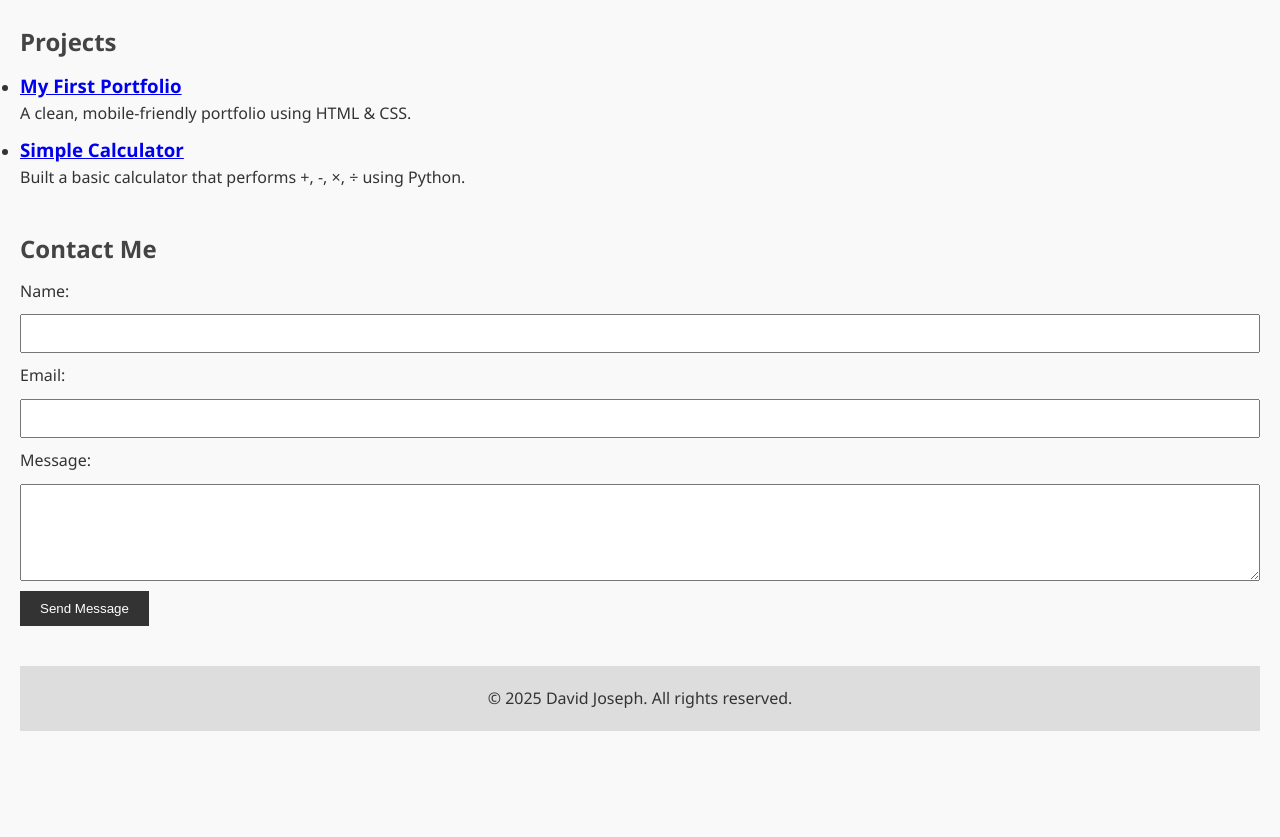
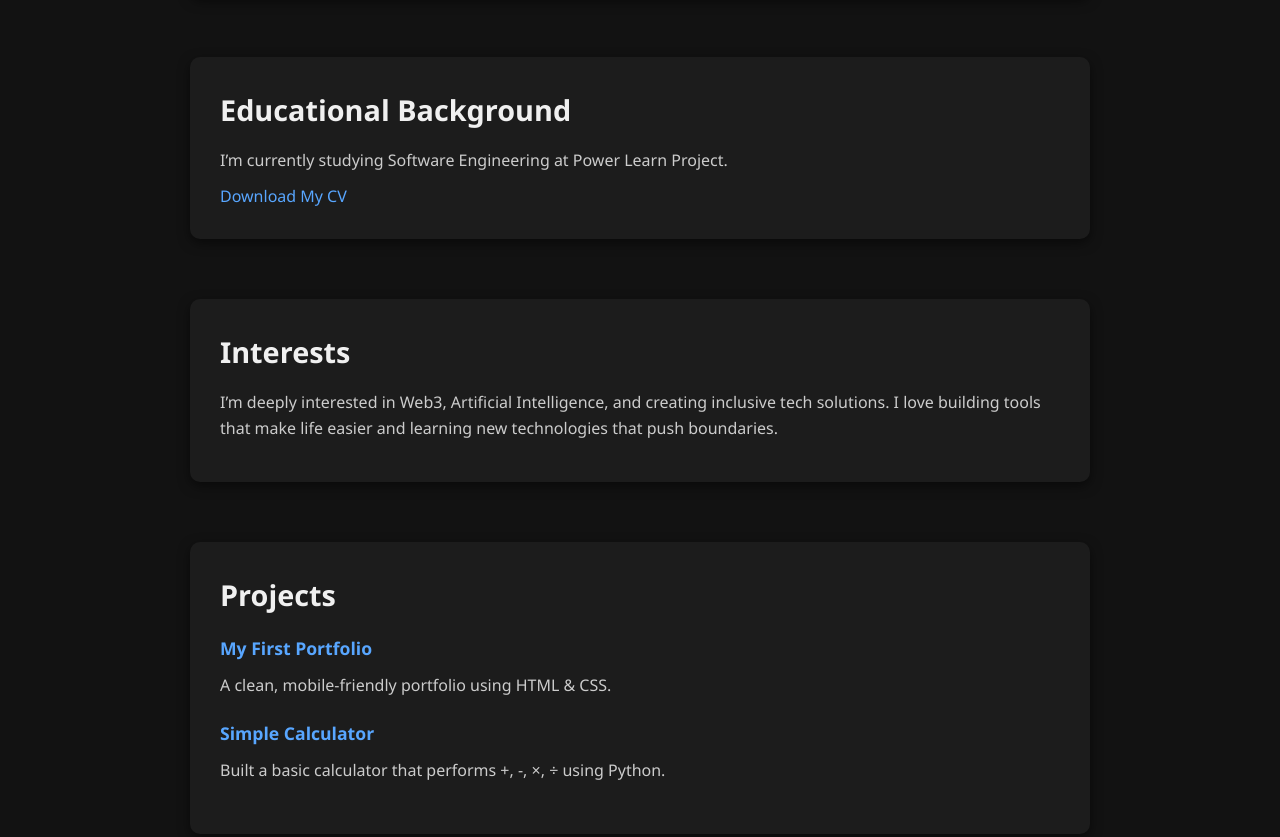
Before and after one commit to 0xdave1/portfolio-powerlearn-hackathon, a plain HTML site: page index.html in a window 1280 px wide. Shown: the part 823-1660 px from the top of the page. Before the commit the page ends 1574 px from the top, so only its background shows below. Drawn offline with Linux system fonts and the light colour scheme.

Commit message:
updated the styling

```diff
--- a/style.css
+++ b/style.css
@@ -1,4 +1,4 @@
-/* Basic */
+/* Reset & base styles */
 * {
   margin: 0;
   padding: 0;
@@ -7,65 +7,149 @@
 
 body {
   font-family: 'Segoe UI', sans-serif;
+  background-color: #121212; /* Deep black-gray */
+  color: #e0e0e0;
   line-height: 1.6;
-  background: #f9f9f9;
-  color: #333;
-  padding: 20px;
+  padding: 0 20px;
 }
 
+a {
+  text-decoration: none;
+  color: #58a6ff; /* Soft blue for links */
+}
+
+ul {
+  list-style: none;
+}
+
+h1, h2, h3 {
+  margin-bottom: 10px;
+  color: #ffffff;
+}
+
+/* Header */
 header {
-  background: #333;
+  background: #1e1e1e;
   color: #fff;
-  padding: 20px 10px;
   text-align: center;
+  padding: 40px 20px;
+  border-bottom: 1px solid #333;
+}
+
+header h1 {
+  font-size: 2.5rem;
+  margin-bottom: 10px;
+}
+
+header p {
+  font-size: 1.1rem;
+  color: #bbb;
 }
 
 nav ul {
-  list-style: none;
-  margin-top: 10px;
-}
-
-nav ul li {
-  display: inline;
-  margin: 0 10px;
+  margin-top: 20px;
+  display: flex;
+  justify-content: center;
+  flex-wrap: wrap;
+  gap: 15px;
 }
 
 nav ul li a {
-  color: #fff;
-  text-decoration: none;
+  color: #ddd;
+  font-weight: bold;
+  padding: 8px 14px;
+  border-radius: 5px;
+  transition: background 0.3s;
 }
 
-section {
-  margin: 40px 0;
+nav ul li a:hover {
+  background: #333;
 }
 
-h2 {
-  margin-bottom: 10px;
-  color: #444;
+/* Section */
+section {
+  margin: 60px auto;
+  max-width: 900px;
+  background: #1c1c1c;
+  padding: 30px;
+  border-radius: 10px;
+  box-shadow: 0 4px 12px rgba(0, 0, 0, 0.5);
 }
 
-ul li {
-  margin: 8px 0;
+section h2 {
+  font-size: 1.8rem;
+  margin-bottom: 15px;
+  color: #f0f0f0;
 }
 
-form input, form textarea {
-  display: block;
+section p, section ul li {
+  font-size: 1rem;
+  color: #ccc;
+  margin-bottom: 10px;
+}
+
+/* Form Styling */
+form input,
+form textarea {
   width: 100%;
-  padding: 10px;
-  margin: 10px 0;
+  padding: 12px;
+  background: #2a2a2a;
+  border: 1px solid #444;
+  color: #eee;
+  margin-bottom: 15px;
+  border-radius: 6px;
+  font-size: 1rem;
 }
 
 form button {
   background: #333;
-  color: white;
-  padding: 10px 20px;
+  color: #fff;
+  padding: 12px 20px;
   border: none;
+  border-radius: 6px;
   cursor: pointer;
+  font-weight: bold;
+  transition: background 0.3s ease;
 }
 
+form button:hover {
+  background: #555;
+}
+
+/* Projects list */
+#projects ul li {
+  margin-bottom: 20px;
+}
+
+#projects h3 a {
+  font-size: 1.1rem;
+  font-weight: bold;
+  color: #58a6ff;
+}
+
+/* Footer */
 footer {
   text-align: center;
-  margin-top: 40px;
-  padding: 20px;
-  background: #ddd;
+  padding: 25px;
+  margin-top: 60px;
+  background: #1a1a1a;
+  color: #888;
+  font-size: 0.9rem;
+  border-top: 1px solid #333;
 }
+
+/* Responsive Design */
+@media (max-width: 768px) {
+  header h1 {
+    font-size: 2rem;
+  }
+
+  nav ul {
+    flex-direction: column;
+    gap: 10px;
+  }
+
+  section {
+    padding: 20px;
+  }
+}
```
